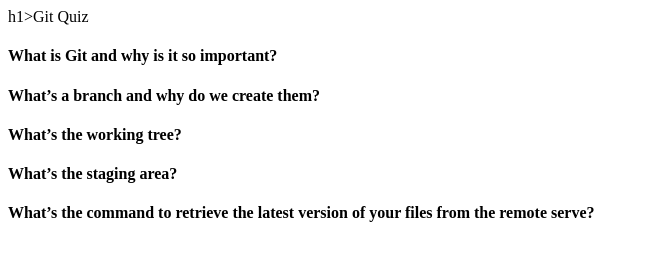
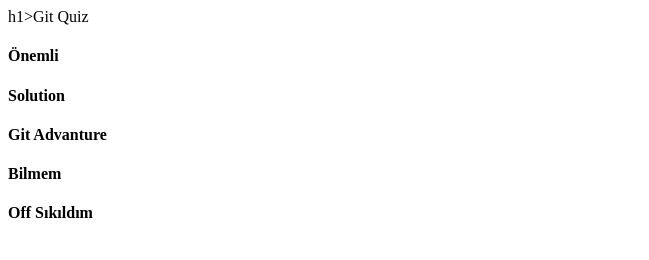
Before and after one commit to hamitertan2011/Git-Adventure, a plain HTML site: page index.html in a window 1280 px wide. Shown: the whole page, without its empty margins (0-649 px from the left). Drawn offline with Linux system fonts and the light colour scheme.

Commit message:
branch denem

```diff
--- a/index.html
+++ b/index.html
@@ -8,11 +8,11 @@
 </head>
 <body>
     h1>Git Quiz</h1>
-    <h4>What is Git and why is it so important?</h4>
-    <h4>What’s a branch and why do we create them?</h4>
-    <h4>What’s the working tree?</h4>
-    <h4>What’s the staging area?</h4>
-    <h4>What’s the command to retrieve the latest version of your files from the remote serve?</h4>
+    <h4>Önemli</h4>
+    <h4>Solution</h4>
+    <h4>Git Advanture</h4>
+    <h4>Bilmem</h4>
+    <h4>Off Sıkıldım</h4>
 
 </body>
 </html>
```
